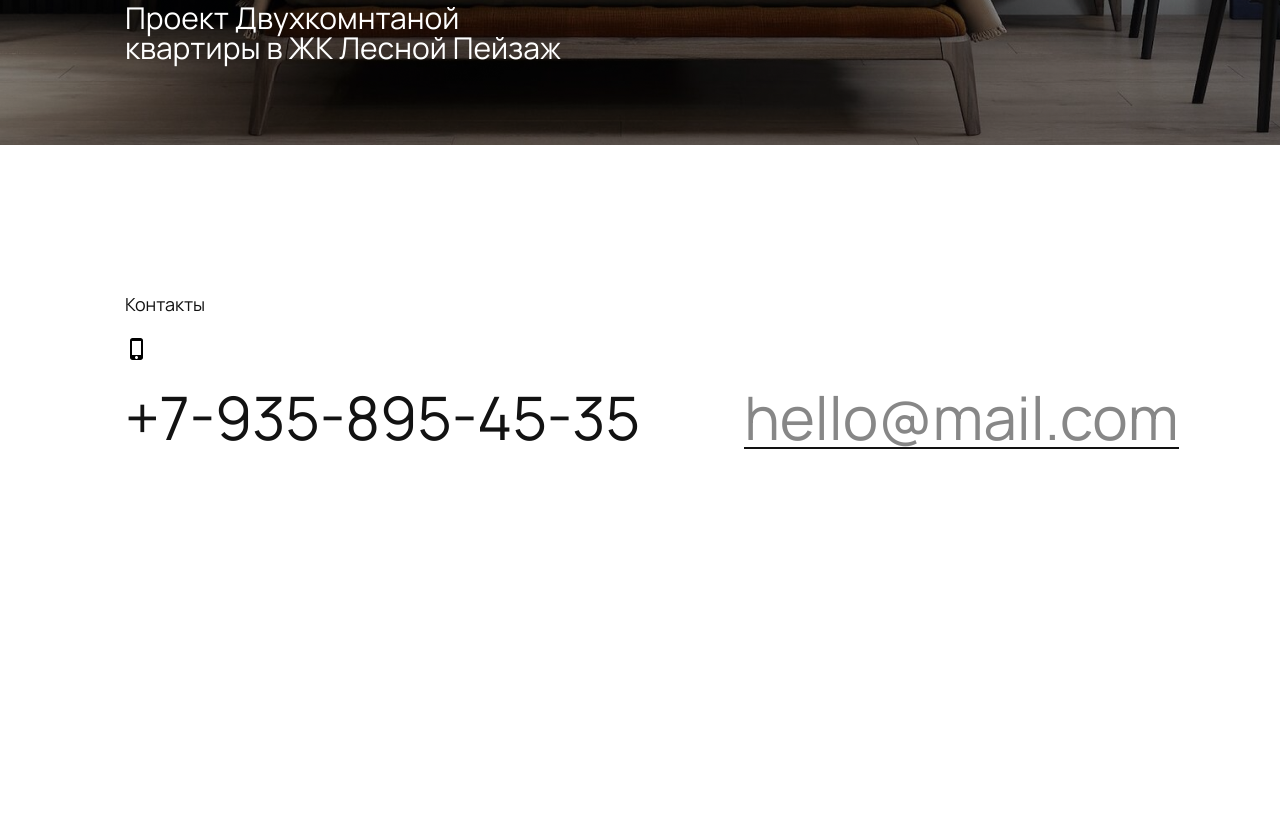
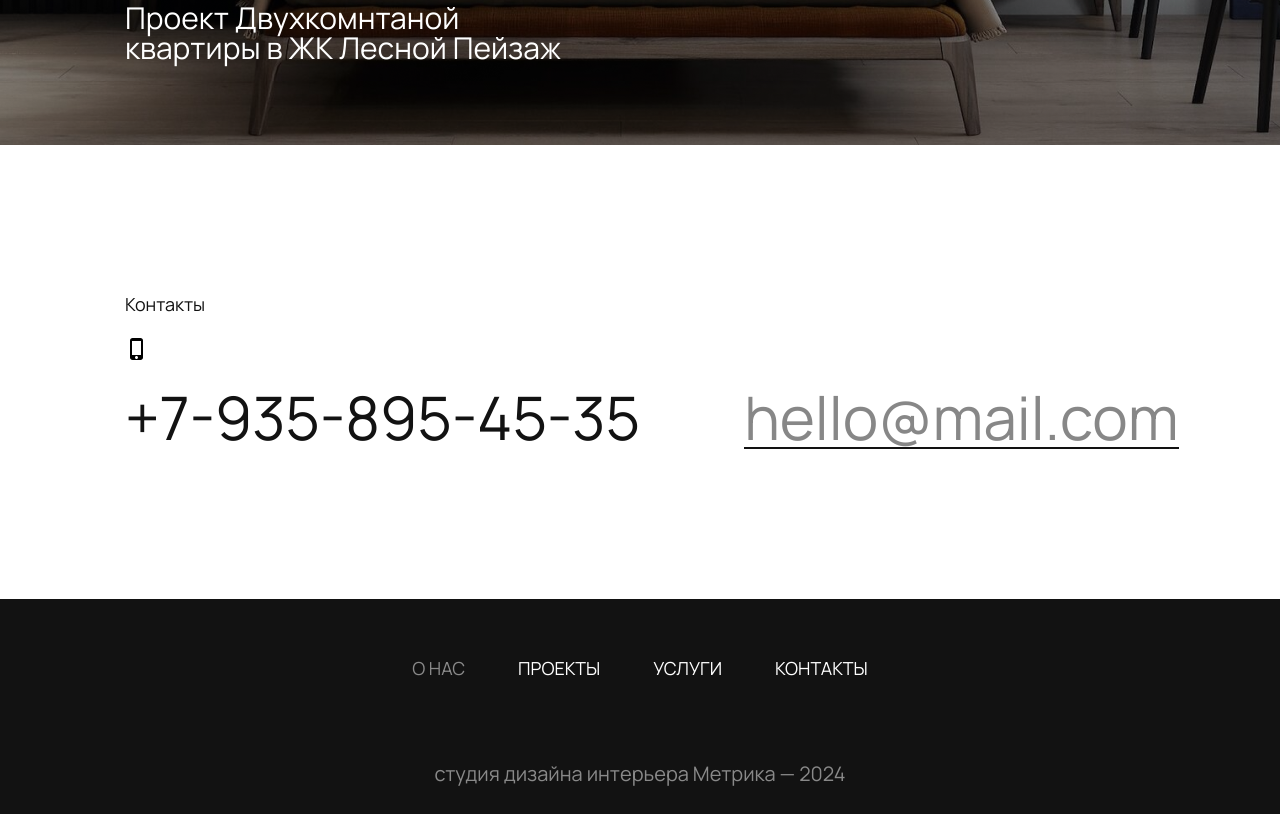
Before and after one commit to NafisGH/metrika, a plain HTML site: page index.html in a window 1280 px wide. Shown: the part 7100-7914 px from the top of the page. Drawn offline with Linux system fonts and the light colour scheme.

Commit message:
chekpoint 4 исправление

```diff
--- a/styles/styles.css
+++ b/styles/styles.css
@@ -12,12 +12,8 @@ html {
 body{
     font-family: 'Manrope', sans-serif;
     background: #FFF;
-
-
 }
 
-
-_____ */
 footer {
     max-width: 1400px;
     margin: 0 auto;
```
